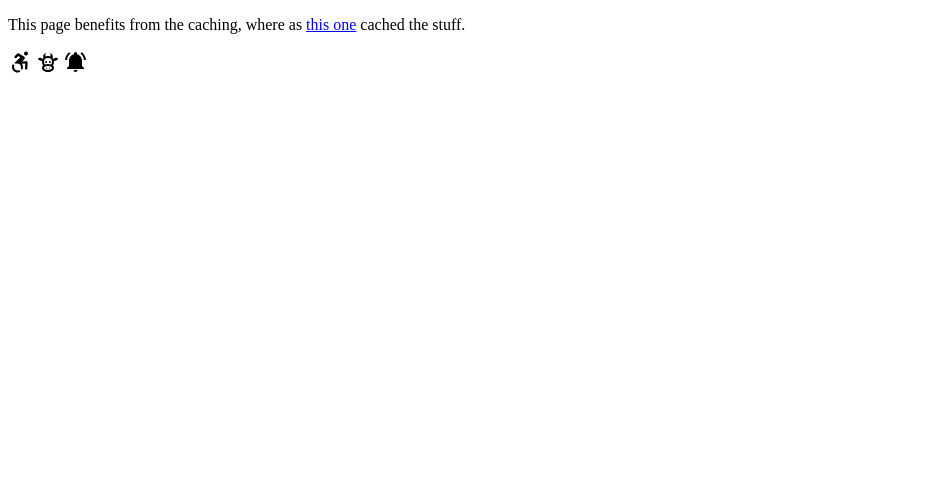
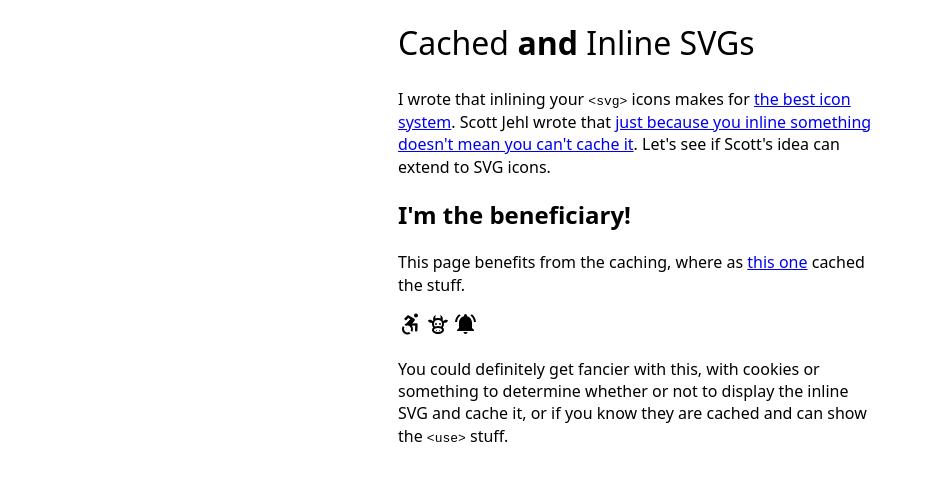
Before and after one commit to chriscoyier/inline-or-cache-svg---both, a website: page beneficiary.html in a window 1280 px wide. Shown: the whole page, without its empty margins (0-927 px from the left). Drawn offline with Linux system fonts and the light colour scheme.

Commit message:
Updated usage

```diff
--- a/beneficiary.html
+++ b/beneficiary.html
@@ -7,6 +7,12 @@
 </head>
 
 <body>
+
+  <h1>Cached <strong>and</strong> Inline SVGs</h1>
+
+  <p>I wrote that inlining your <code>&lt;svg></code> icons makes for <a href="https://css-tricks.com/pretty-good-svg-icon-system/">the best icon system</a>. Scott Jehl wrote that <a href="https://www.filamentgroup.com/lab/inlining-cache.html">just because you inline something doesn't mean you can't cache it</a>. Let's see if Scott's idea can extend to SVG icons.</p>
+
+  <h2>I'm the beneficiary!</h2>
 
   <p>This page benefits from the caching, where as <a href="/">this one</a> cached the stuff.</p>
 
@@ -20,6 +26,8 @@
     <use xlink:href="/icons/icon-alarm.svg#icon-alarm" />
   </svg>
 
+  <p>You could definitely get fancier with this, with cookies or something to determine whether or not to display the inline SVG and cache it, or if you know they are cached and can show the <code>&lt;use></code> stuff.
+
 </body>
 
 </html>
--- a/index.njk
+++ b/index.njk
@@ -7,6 +7,12 @@
 </head>
 
 <body>
+
+  <h1>Cached <strong>and</strong> Inline SVGs</h1>
+
+  <p>I wrote that inlining your <code>&lt;svg></code> icons makes for <a href="https://css-tricks.com/pretty-good-svg-icon-system/">the best icon system</a>. Scott Jehl wrote that <a href="https://www.filamentgroup.com/lab/inlining-cache.html">just because you inline something doesn't mean you can't cache it</a>. Let's see if Scott's idea can extend to SVG icons.</p>
+
+  <h2>I'm doing the caching!</h2>
 
   <p>This page does the caching, whereas <a href="/beneficiary.html">this one</a> benefits from said caching.</p>
 
--- a/styles/style.css
+++ b/styles/style.css
@@ -1,3 +1,13 @@
+html {
+  font: 100%/1.4 system-ui;
+  max-width: 500px;
+  margin: 0 auto;
+}
+
+h1 {
+  font-weight: 200;
+}
+
 .icon {
   width: 24px;
   height: 24px;
```
Also changed, not shown: README.md, index.html.
